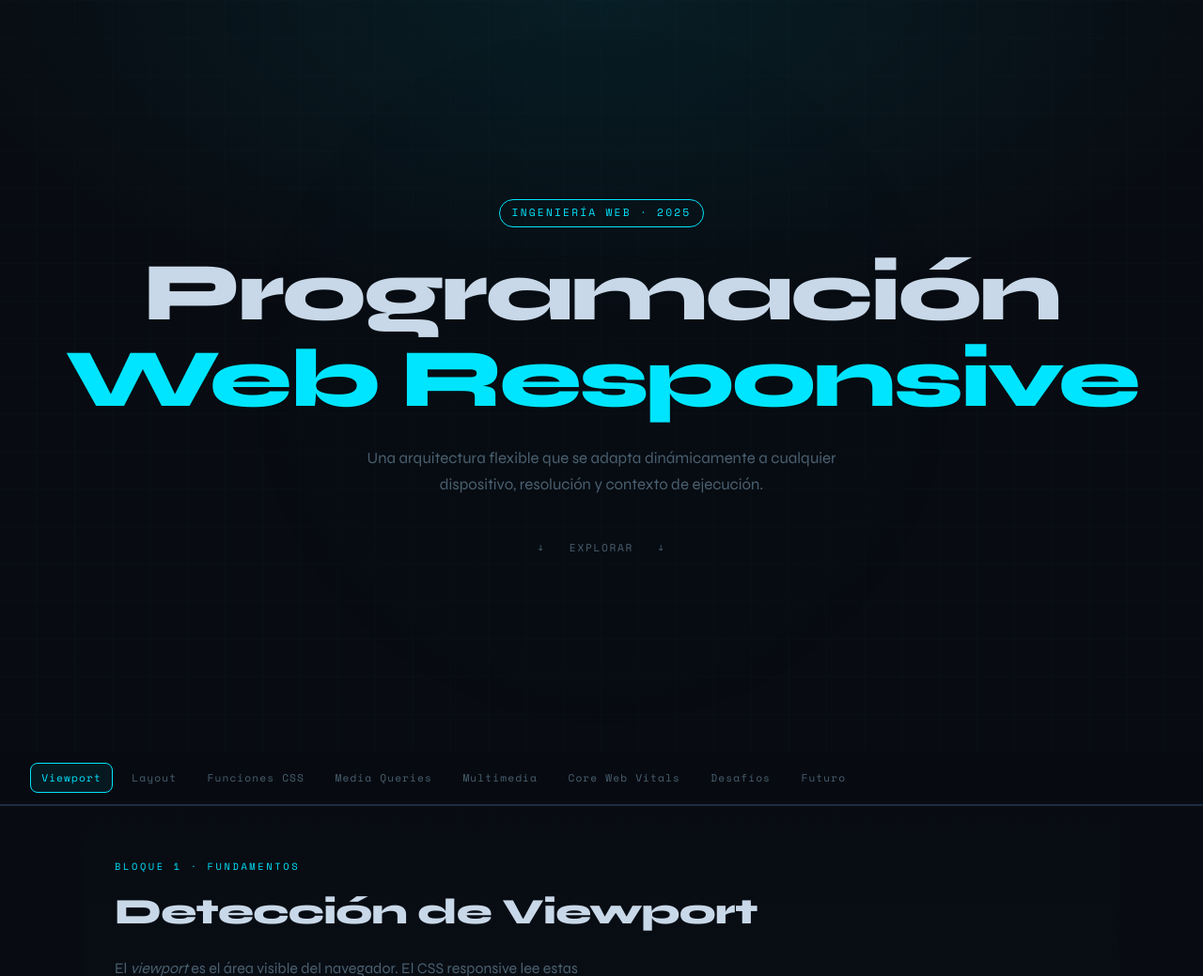
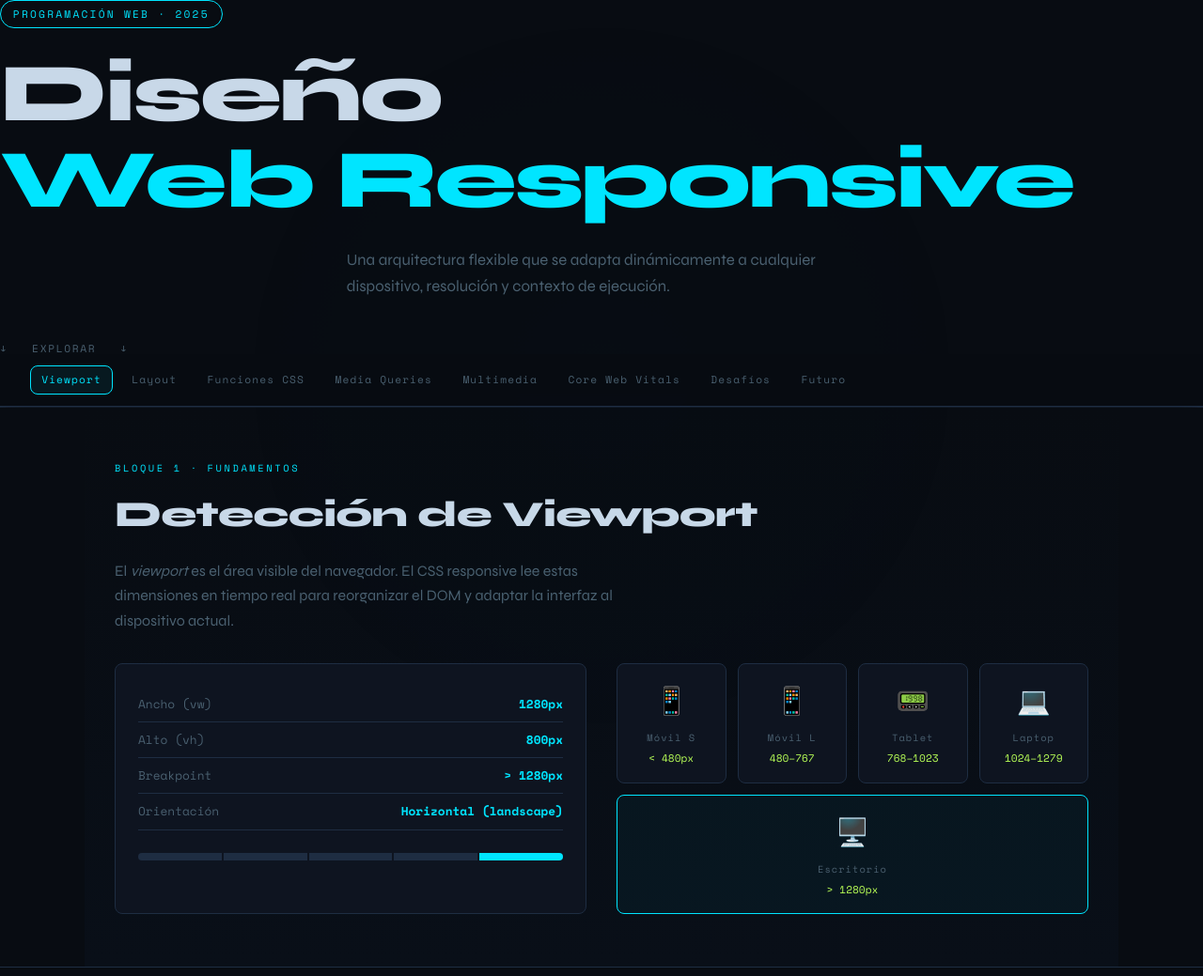
Before and after one commit to YassirBatista/proyecto-web-fiec, a Flask app: page / in a window 1280 px wide; the page is wider, and only the part inside the window is pictured. Shown: the top 1039 px of that part at 94% size. Run offline with Flask 3, Linux system fonts and the light colour scheme.

Commit message:
cambio de titulo

```diff
--- a/static/style.css
+++ b/static/style.css
@@ -43,8 +43,17 @@ body {
 /* ══════════════════════════════════
    HERO / CABECERA
 ══════════════════════════════════ */
+Aquí tienes el bloque completo del .hero con los ajustes necesarios para que el título no se desplace a la derecha en móviles y mantenga su impacto en PC.
+
+He añadido un control de ancho y corregido el tamaño mínimo del clamp para asegurar que el texto siempre se mantenga dentro de la pantalla.
+CSS
+
+/* ══════════════════════════════════
+   HERO / CABECERA
+══════════════════════════════════ */
 .hero {
   min-height: 100svh;
+  width: 100%; /* Asegura que el contenedor no exceda la pantalla */
   display: grid;
   place-items: center;
   padding: var(--section-p);
@@ -55,6 +64,7 @@ body {
   text-align: center;
   position: relative;
   overflow: hidden;
+  box-sizing: border-box; /* Evita que el padding sume ancho extra */
 }
 
 .hero::before {
@@ -87,10 +97,17 @@ body {
 .hero h1 {
   font-family: var(--sans);
   font-weight: 800;
-  font-size: clamp(2.2rem, 8vw, 5.5rem);
+  /* Bajamos el mínimo a 1.8rem para que quepa en móviles estrechos sin desbordar */
+  font-size: clamp(1.8rem, 8vw, 5.5rem);
   line-height: 1.05;
   letter-spacing: -0.03em;
   animation: fade-up 0.8s ease both 0.2s;
+
+  /* Ajustes para centrado y contención */
+  max-width: 100%;
+  margin-inline: auto;
+  word-wrap: break-word;
+  overflow-wrap: break-word;
 }
 
 .hero h1 span { color: var(--accent); }
@@ -101,6 +118,7 @@ body {
   color: var(--text-dim);
   font-size: clamp(0.9rem, 2.5vw, 1.05rem);
   animation: fade-up 0.8s ease both 0.4s;
+  width: 100%; /* Asegura que el p no empuje el contenedor */
 }
 
 .scroll-hint {
--- a/templates/index.html
+++ b/templates/index.html
@@ -17,8 +17,8 @@
 ══════════════════════════════════ -->
 <header class="hero">
   <div>
-    <span class="hero-badge">Ingeniería Web · 2025</span>
-    <h1>Programación<br><span>Web Responsive</span></h1>
+    <span class="hero-badge">Programación Web · 2025</span>
+    <h1>Diseño<br><span>Web Responsive</span></h1>
     <p>Una arquitectura flexible que se adapta dinámicamente a cualquier dispositivo, resolución y contexto de ejecución.</p>
     <div class="scroll-hint">↓ &nbsp; EXPLORAR &nbsp; ↓</div>
   </div>
```
